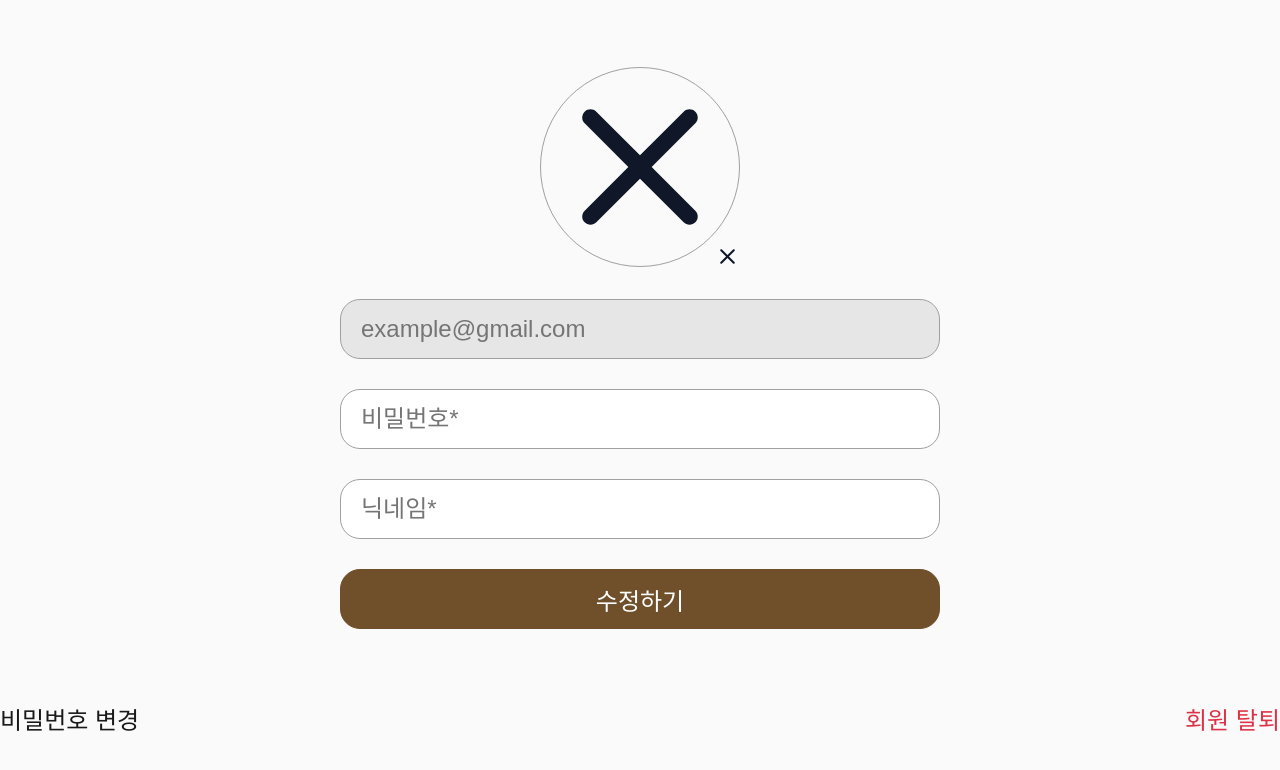
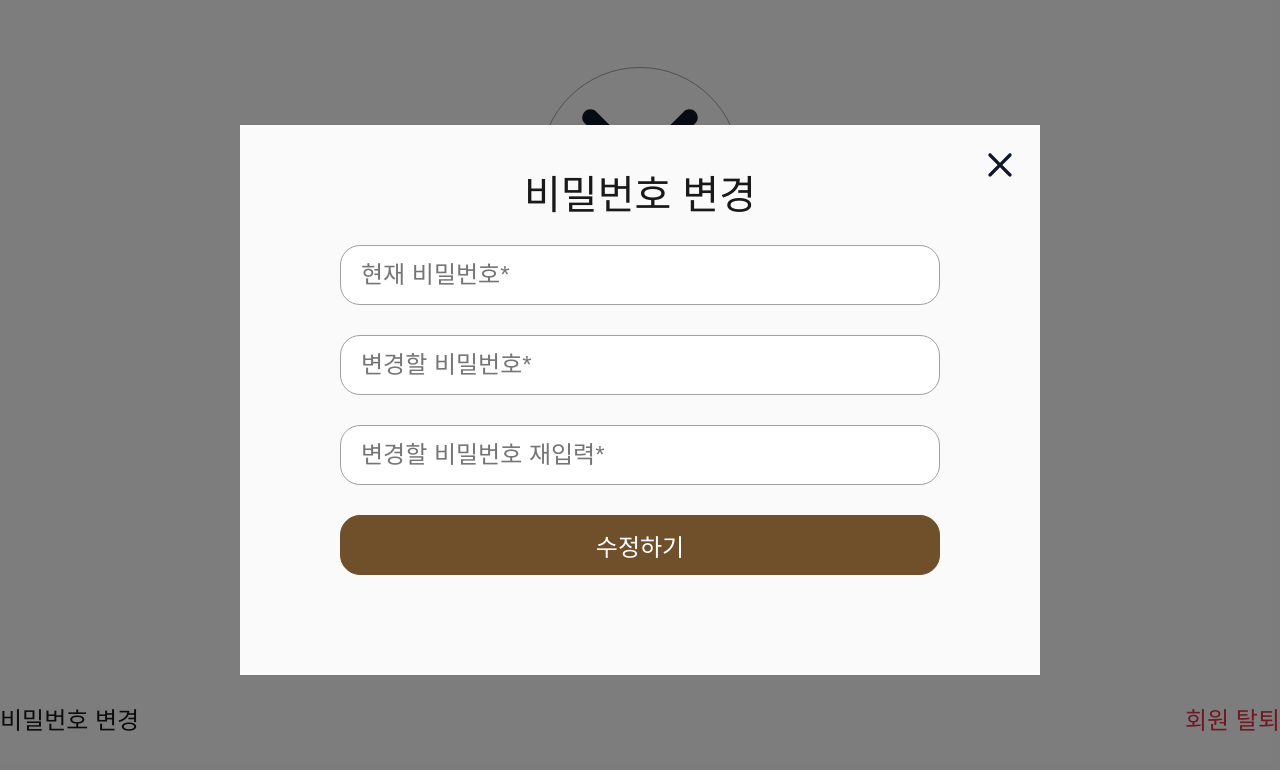
Before and after one commit to Jindo-Dog/RecoveryFrontEnd, a React (Vite) app: page /user in a window 1280 px wide. Both pictures are taken after a click on the link "비밀번호 변경". Shown: the top 770 px of the page. Built offline with nearby package versions, Linux system fonts and the light colour scheme.

Commit message:
#13 Feat 비밀번호 변경 모달 UI 추가

```diff
--- a/src/component/user/user.scss
+++ b/src/component/user/user.scss
@@ -71,4 +71,58 @@
             }
         }
     }
+
+    .user-password-modal {
+        .modal-overlay {
+            position: fixed;
+            top: 0;
+            left: 0;
+            right: 0;
+            bottom: 0;
+            background-color: rgba(0, 0, 0, 0.5);
+            z-index: 999;
+        }
+
+        .modal-content {
+            width: rem(800px);
+            display: flex;
+            flex-direction: column;
+            gap: rem(30px);
+            padding: rem(50px) rem(100px) rem(100px);
+
+            position: fixed;
+            top: 50%;
+            left: 50%;
+            transform: translate(-50%, -50%);
+            background: $background-lightest-color;
+            z-index: 1000;
+
+            h3 {
+                font-size: rem(40px);
+            }
+
+            img {
+                width: rem(40px);
+                height: rem(40px);
+                cursor: pointer;
+                position: absolute;
+                top: rem(20px);
+                right: rem(20px);
+            }
+
+            .password-form {
+                display: flex;
+                flex-direction: column;
+                gap: rem(30px);
+
+                input {
+                    height: rem(60px);
+                }
+
+                button {
+                    height: rem(60px);
+                }
+            }
+        }
+    }
 }
--- a/src/component/user/user.tsx
+++ b/src/component/user/user.tsx
@@ -1,6 +1,13 @@
 import "./user.scss";
+import React, { useState } from "react";
 
 const User = () => {
+    const [modal, setModal] = useState(false);
+    const handleEditPasswordClick = (e: React.MouseEvent<HTMLAnchorElement>) => {
+        e.preventDefault();
+        setModal(true);
+    };
+
     return (
         <section className={"user-section"}>
             <article className={"user-article"}>
@@ -22,7 +29,7 @@ const User = () => {
                 </form>
 
                 <div className={"user-links"}>
-                    <a href={"#"} className={"edit-password"}>
+                    <a href={"#"} className={"edit-password"} onClick={handleEditPasswordClick}>
                         비밀번호 변경
                     </a>
                     <a href={"#"} className={"withdrawal"}>
@@ -30,6 +37,41 @@ const User = () => {
                     </a>
                 </div>
             </article>
+
+            {modal && (
+                <article className={"user-password-modal"}>
+                    <div className={"modal-overlay"} />
+                    <div className={"modal-content"}>
+                        <h3>비밀번호 변경</h3>
+
+                        <img src={"images/close-x.svg"} alt={"close"} onClick={() => setModal(false)} />
+
+                        <form className={"password-form"} onSubmit={(e) => e.preventDefault()}>
+                            <input
+                                id={"current-password"}
+                                type={"password"}
+                                className={"md"}
+                                placeholder={"현재 비밀번호*"}
+                            />
+                            <input
+                                id={"new-password"}
+                                type={"password"}
+                                className={"md"}
+                                placeholder={"변경할 비밀번호*"}
+                            />
+                            <input
+                                id={"new-password-re"}
+                                type={"password"}
+                                className={"md"}
+                                placeholder={"변경할 비밀번호 재입력*"}
+                            />
+                            <button type={"submit"} className={"secondary"}>
+                                <span>수정하기</span>
+                            </button>
+                        </form>
+                    </div>
+                </article>
+            )}
         </section>
     );
 };
```
